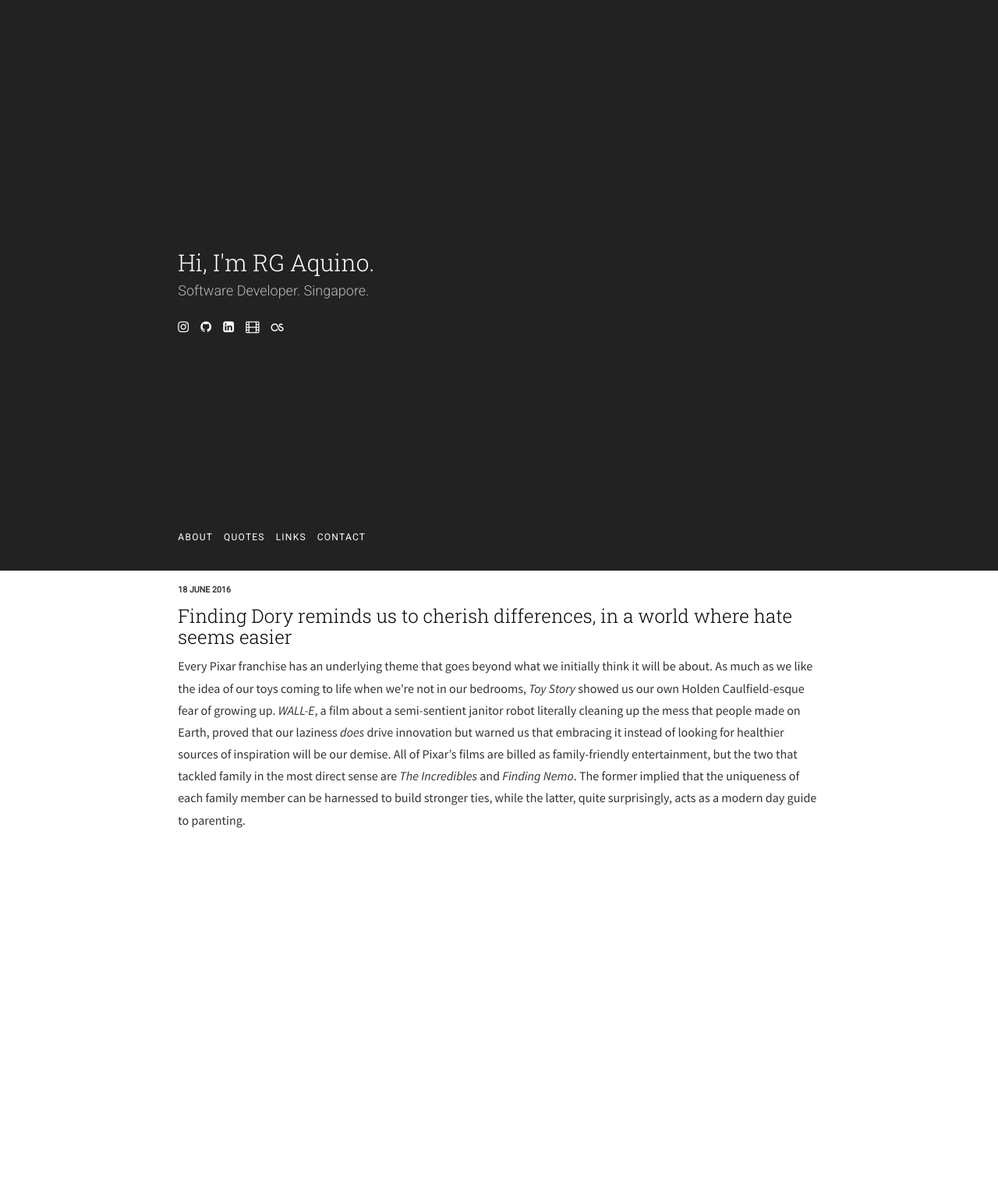
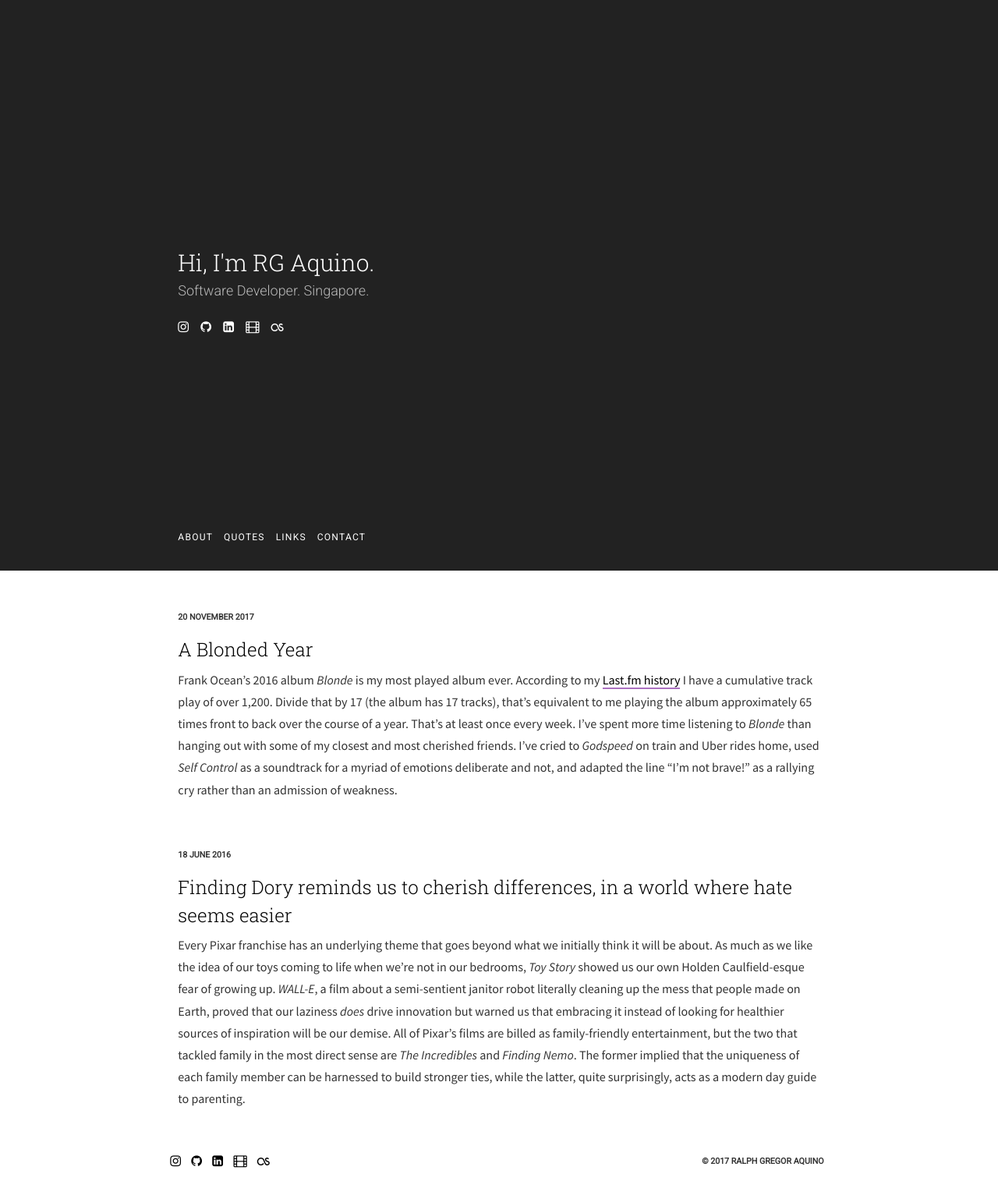
Before and after one commit to ralphgregor/ralphgregor.github.io, a Jekyll site: the page built from index.html, in a window 1280 px wide. Shown: the whole page at 78% size. Built offline with Jekyll 4.4.1, drawn with Linux system fonts in a browser that asks for light colours; nearby versions of some CDN libraries; before the commit the page ends 1101 px from its top, so only the background shows below that.

Commit message:
New Post: A Blonded Year

```diff
--- a/_layouts/home.html
+++ b/_layouts/home.html
@@ -5,7 +5,7 @@
   <div class="row blog-post">
     <div class="col-xs-12 col-xs-offset-0 col-sm-10 col-sm-offset-1 col-md-8 col-md-offset-2">
       <p class="small-caps">{{ post.date | date: "%-d %B %Y" }}</p>
-      <a href="{{ post.url }}"><h2 class="blog-title">{{ post.title }}</h2></a>
+      <h2 class="blog-title"><a href="{{ post.url }}">{{ post.title }}</a></h2>
       <p class="blog-excerpt">{{ post.excerpt | remove: '<p>' | remove: '</p>' }}</p>
     </div>
   </div>
@@ -21,4 +21,4 @@
     </div>
   </div>-->
 </div>
-<!-- {% include bottom.html %} -->
+{% include bottom.html %}
--- /dev/null
+++ b/blog/_posts/2017-11-20-a-blonded-year.md
@@ -0,0 +1,61 @@
+---
+layout: blogpost
+title: A Blonded Year
+background: frank-ocean-blonde.jpg
+disqus_identifier: RG000002
+comments: true
+---
+
+Frank Ocean's 2016 album _Blonde_ is my most played album ever. According to my [Last.fm history](https://www.last.fm/user/aquinorg/library/albums) I have a cumulative track play of over 1,200. Divide that by 17 (the album has 17 tracks), that's equivalent to me playing the album approximately 65 times front to back over the course of a year. That's at least once every week. I’ve spent more time listening to _Blonde_ than hanging out with some of my closest and most cherished friends. I've cried to _Godspeed_ on train and Uber rides home, used _Self Control_ as a soundtrack for a myriad of emotions deliberate and not, and adapted the line "I'm not brave!" as a rallying cry rather than an admission of weakness.
+
+I started listening to Frank Ocean when I was a senior in college. The noise of the coming out story that surrounded the release of _channel ORANGE_ and its subsequent placement on top of multiple year-end lists made it impossible to be put down as just “okay” in fear of not being part of the zeitgeist.  There’s no reason not to like _Thinking ‘Bout You_ even without the backstory, but the one-two punch of _Pyramids_ and _Bad Religion_ was a test of good taste. But as much as I wanted it to - or maybe I was still denying to know myself then - the album did not hit home.
+
+_Blonde_, however, is a different story. It came to me at a time when I’ve been feeling emotions far more intensely, the way you do when you're a teenager not yet having met the idea that most things are fleeting. It made me realize that being too attached too fast is a fatal flaw that I have that I can’t rid of nor want to. It rebuked the self-awareness I took pride in, the kind that is used to cover up one’s mediocrity and vanity in self-deprecation and jest, and in turn showed me that the truer and more rewarding kind is the one you acquire after leaning into the pain.
+
+There’s a myriad of ways to experience this album and I’m pretty sure I haven’t explored all of it. On first listen, it will sound awkwardly melodramatic without the humor of a Lorde album. After a few repeats you’ll catch glimpses of candid vulnerability hidden beneath layers of production, like a tired soul peeking out from a Kerouac novel. I found that the most revealing experience is if you ignore the whole avant-garde façade and treat it not as an abstract mishmash of ideas but as a linear bildungsroman narrative. If _good kid, m.A.A.d city_ was _Moonlight_’s “Little”, _Blonde_  is “Chiron” and “Black”.  And true to its form as an album that encourages multiple interpretations, it starts and wanders in memory.
+
+## Nikes
+> I’ve got two versions
+
+The first sound you hear evokes a feeling not unlike a surprise dip into a pool at a party you didn't want to attend. An extended intro with a pitched up voice follows mimicking the state of being too drunk to swim out of the water but not drunk enough to stop your mind’s swimming thoughts. Instead of words we have come to expect from a hedonistic pop song, Frank sings of counterfeit shoes, Othello, mermaids, and dead friends - like how your mind works when you're on a trip and the most random of ideas feel profound. Three minutes in and the song clears up, the way drugs wear off to throw you back into reality, or the way your intense feelings toward a person brings out an ability to focus you didn't know you had, even if only for a second.
+
+The thesis for the album is introduced thereafter in a few lines that use the word "but" excessively sans the duality that is expected to come with it. It’s also in the packaging: the album art says Blond (masculine) even though the official title is Blonde (feminine), neither word describing the hair color nor the sexuality of the man in the photo. A man with a strong ripped body and post-brawl bandaged fingers but is covering his face defensively - shy, vulnerable, and wet.  And if that doesn't make it obvious enough, the border is neither black nor white but _gray_.
+
+## Ivy / Pink + White
+> It’s all downhill from here
+
+After the druggy first track the album moves into a typical Frank Ocean setting: a childhood summer where love was most valid. If you listen closely to _Ivy_ and _Pink + White_  you can hear trees rustling and birds singing in the distance. You smell the beach, you feel the heat.  Summer break is a period of freedom from schoolwork and adults where the only thing you have to keep in check is your emotions. An inevitable end hangs over your head but seems unimportant compared. Every happy memory burns twice as more. Every heartbreak lingers longer. It’s the best and the rest of your life in microcosm at a time that you could not have possibly recognized it as such.
+
+## Be Yourself / Solo / Skyline To / Self Control
+> Summer's not as long as it used to be
+
+Most of us consider college as the most transformative time in our lives. It is supposedly our first taste of adulthood and responsibility. But like those childhood summers, the freedom that we ascribe to it is cushioned by a certain amount of privilege and the fact that our parents will be there to break the fall. In _Blonde_, the run from _Be Yourself_ to _Self Control_ catalogues this time. The quadruple entendre of _Solo_ (i.e. being by yourself; masturbation; feeling “so low”; Han Solo was a rebel), the random musings that includes internalized guilt for the economic status of Congo in _Skyline To_, and the performative nonchalance in _Self Control_ typifies everything that we were in college: kids with too much undirected and unearned chutzpah, with feelings that may have been inane but still felt real.
+
+## Good Guy / Nights / Solo (Reprise) / Pretty Sweet
+> Every night fucks every day up
+
+After graduation day, we subconsciously attempt to prolong our innocence by trying to obliterate it doing things only “adults” do. We dive into habits and vices and desires with aplomb that is neither a mark of growing up or a refined self-awareness. We embrace “adulting” with an exaggerated zeal that is fooling nobody. The upbeat first part of  _Nights_ is supposed to feel like the dawn of this new era. Andre 3000’s flow in _Solo (Reprise)_ and the noisy whiplash of _Pretty Sweet_ exemplifies this renewed gusto. But once you realize that some relationships are transactional and will never be more than, the beat changes, and the child hiding beneath will secretly crave and yearn for the next heartbreak.
+
+## Facebook Story / Close To You
+> I’ll be honest, I wasn’t devastated
+
+The pointlessness of _Facebook Story_ and its seemingly haphazard placement in the middle of _Blonde_ is a proud declaration that this hyperconnected generation is not unaware of its trite paradoxes. It’s Frank saying “we know, goddammit, but aren’t you sad too?”  On the internet, we put up a façade of happiness and nonchalance when we all know how much we truly care. We seek the validation we can get. We obsess over our crushes by fooling ourselves that a like or a post was a deliberate action to let us know they like us back. With all the wonders technology brings us, with every answer available at a click of a button, you still can’t google how to feel.
+
+##   White Ferrari
+> It's just a skull, least that's what they call it / And we're free to roam
+
+“How much of my life has happened inside of a car?” Frank writes. What do you do when you’re in transit? Some people read, some people listen to music, but most people just let their mind wander. But what destination is more satisfying than the one we reach in our heads? And where else are we the most honest? It has become cliché to say that regretting one’s past is not a good way to live the present. However, can you blame yourself if at the back of your head you still do? _White Ferrari_, as much as it sounds ethereal, is the most grounded track in the whole album. For a record that tries to outdo itself by looking for nuance in the most primal, here is where feelings are tackled head on by the simple act of remembering. Sometimes that’s all that you need.
+
+## Seigfried / Godspeed
+> I’ve tried hell (it’s a loop)
+
+If Frank Ocean’s whole career is to be summed up using one song, that song would be _Seigfried_.  Not only is it the zenith of _Blonde_, but it’s the culmination of everything that Frank’s music stood for. It breaks structure far more than any other song in his catalogue. It wanders plotless, even allowing a verse of spoken word that probably means nothing but you understand anyway because aimlessness is the point. The outro revels in being inconsistent, accepting it not as a tragic fatal flaw but an inevitable part of the human experience. It is essential, not detrimental, to how you create an identity.  “I’m not brave!” Frank yells, accepting that it is better to contradict yourself than not have some semblance of progression or growth. And if _Seigfried_ is total surrender, _Godspeed_ is the release. It’s the moment when one realizes that only when you accept the pain can you truly be free.
+
+## Futura Free
+> How far is a light-year? A second.
+
+So how can you escape a seemingly endless cycle of disappointments? Do we ever really grow up from being a child of endless summers? Or come to think of it, do we _want_ to?
+
+In the magazine that accompanied the release of _Blonde_ Frank Ocean writes, “Boys do cry, but I don't think I shed a tear for a good chunk of my teenage years. It's surprisingly my favorite part of life so far. Surprising, to me, because the current phase is what I was asking the cosmos for when I was a kid. Maybe that part had its rough stretches too, but in my rearview mirror it's getting small enough to convince myself it was all good. And really though... It's still all good.” That shows a level of maturity that can only come from treating every heartbreak not as bane but as nourishment that makes you stronger.
+
+_Futura Free_, the last song of the record, echoes the technique used in the first track. It starts with a pitched up voice, but instead of sounding like a drunk twenty-something who tries and fails to act like a grown up, it sounds like a child who is ready for what lies ahead. The longing for better days remains, but now with a resignation and calm that maybe all of it and everything that comes after is great as a whole. And the only thing left for you to do is to enjoy it.
--- a/css/base.css
+++ b/css/base.css
@@ -24,11 +24,6 @@
   font-weight: 700;
   line-height: 5%;
   text-transform: uppercase;
-}
-
-a {
-  color:black !important;
-  font-size: 0.75em;
 }
 
 a:hover {
@@ -89,13 +84,18 @@
 }
 
 .blog-post {
-  padding: 25px 0;
+  padding: 60px 0 0 0;
 }
 
 .blog-post-content {
   padding: 25px 0;
 }
 
+.blog-post-content h2 {
+  font: 20pt 'Roboto Slab', serif;
+  padding-top: 10px;
+  font-weight: 300;
+}
 
 .blog-post-content h3 {
   font: 20pt 'Roboto Slab', serif;
@@ -136,6 +136,33 @@
   padding: 400px 0 75px;
 }
 
+.blog-post-content a {
+  color:black !important;
+  border-bottom: 1.5pt solid #AB71C1;
+}
+
+.blog-post a {
+  color:black !important;
+}
+
+.blog-title a {
+  font-size: 0.75em;
+}
+
+.blog-title a:hover {
+  border-bottom: 1.5pt solid #AB71C1;
+}
+
+
+.blog-excerpt a {
+  border-bottom: 1.5pt solid #AB71C1;
+}
+
+.blog-post-header a {
+  color:black !important;
+  font-size: 0.75em
+}
+
 .blog-post-related {
   background-color: #F2F4F5;
   background-size: cover;
@@ -147,7 +174,7 @@
 /*****************/
 
 .footer {
-  padding: 20px 0 10px;
+  padding: 40px 0 10px;
 }
 
 .footer-left {
@@ -158,6 +185,11 @@
 .footer-right {
   text-align: right;
   vertical-align: text-bottom;
+}
+
+.footer a {
+  color:black !important;
+  font-size: 0.75em;
 }
 
 @media screen and (max-width: 992px) {
```
Also changed, not shown: images/frank-ocean-blonde.jpg (added).
